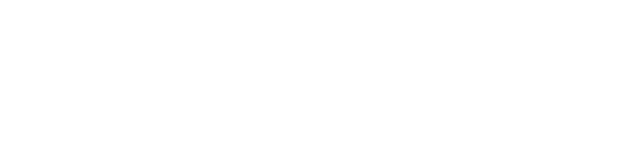
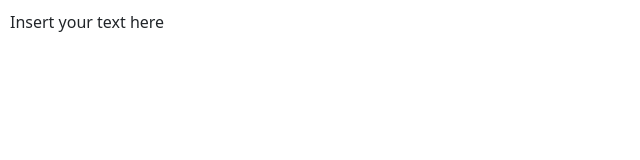
Before and after one commit to webbuildershopiana/fastgain23101214, a plain HTML site: page index.html in a window 1280 px wide. Shown: the whole page, without its empty margins (0-640 px from the left). Drawn offline with nearby package versions, Linux system fonts and the light colour scheme; a web font is replaced by a local one.

Commit message:
05e28c0f-df0b-4835-8cdc-7a81f2d6ac4c

```diff
--- a/index.html
+++ b/index.html
@@ -71,13 +71,17 @@
 
 <style type="text/css">
 
-* { box-sizing: border-box; } body {margin: 0;}
+* { box-sizing: border-box; } body {margin: 0;}#imdz{padding:10px;}
 
 </style>
 
 </head>
 		<html>
  <head></head>
- <body></body>
+ <body>
+  <div id="imdz">
+   Insert your text here
+  </div>
+ </body>
 </html>
 </html>
```
